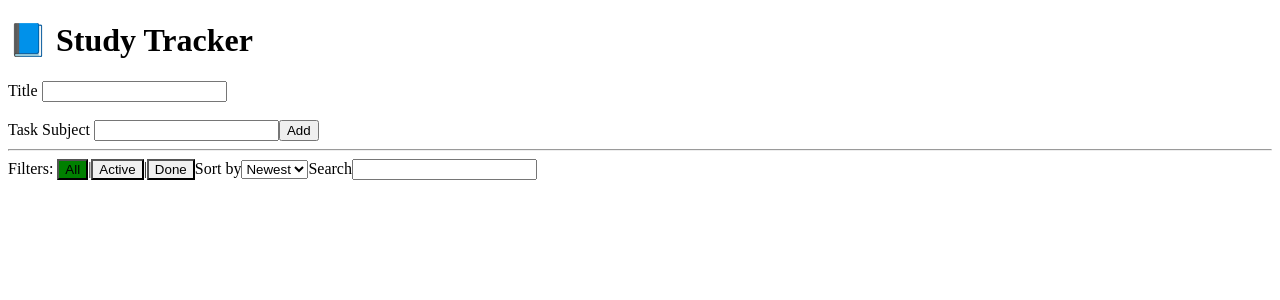
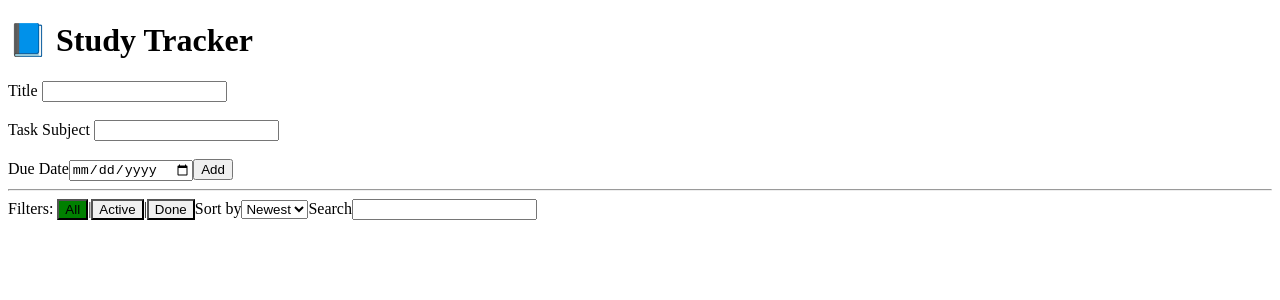
Before and after one commit to nevoaftabi/todo-app-2, a React (Vite) app: page / in a window 1280 px wide. Shown: the top 300 px of the page. Built offline with nearby package versions, Linux system fonts and the light colour scheme.

Commit message:
Implemented form validation & due date

```diff
--- a/package.json
+++ b/package.json
@@ -11,7 +11,8 @@
   },
   "dependencies": {
     "react": "^19.2.0",
-    "react-dom": "^19.2.0"
+    "react-dom": "^19.2.0",
+    "zod": "^4.3.6"
   },
   "devDependencies": {
     "@eslint/js": "^9.39.1",
--- a/src/App.tsx
+++ b/src/App.tsx
@@ -13,6 +13,7 @@ function App() {
   const [filter, setFilter] = useState<Filter>("all");
   const [dateSort, setDateSort] = useState<DateSort>("newest");
   const [search, setSearch] = useState("");
+  const [taskDueDate, setTaskDueDate] = useState('');
   const [tasks, setTasks] = useState<Task[]>(() => {
     let parsed;
     let valid = false;
@@ -53,11 +54,13 @@ function App() {
         isEditMode: false,
         tempTitle: "",
         createdAt: Date.now(),
+        dueDate: taskDueDate
       },
     ]);
 
     setTaskTitle("");
     setTaskSubject("");
+    setTaskDueDate("");
   };
 
   useEffect(() => {
@@ -143,7 +146,8 @@ function App() {
       visibleTasks = [...visibleTasks].filter(
         (task) =>
           task.title.toLowerCase().includes(searchTrimmed) ||
-          task.subject.toLowerCase().includes(searchTrimmed),
+          task.subject.toLowerCase().includes(searchTrimmed) ||
+          task.dueDate.includes(searchTrimmed),
       );
     }
 
@@ -177,6 +181,8 @@ function App() {
         subject={taskSubject}
         onChangeSubject={(e) => setTaskSubject(e.target.value)}
         onChangeTitle={(e) => setTaskTitle(e.target.value)}
+        onChangeDate={(e) => setTaskDueDate(e.target.value)}
+        dueDate={taskDueDate}
       />
       <hr />
 
--- a/src/components/Task.tsx
+++ b/src/components/Task.tsx
@@ -6,4 +6,5 @@ export type Task = {
   isEditMode: boolean;
   tempTitle: string;
   createdAt: number;
+  dueDate: string;
 };
--- a/src/components/TaskForm.tsx
+++ b/src/components/TaskForm.tsx
@@ -1,33 +1,73 @@
-import type { ChangeEvent } from "react";
+import { useState, type ChangeEvent } from "react";
+import { z } from "zod";
 
 export type TaskFormProps = {
   title: string;
   subject: string;
+  dueDate: string;
   onChangeTitle: (e: ChangeEvent<HTMLInputElement>) => void;
   onChangeSubject: (e: ChangeEvent<HTMLInputElement>) => void;
+  onChangeDate: (e: ChangeEvent<HTMLInputElement>) => void;
   onAdd: () => void;
 };
+
+const formSchema = z.object({
+  title: z.string().trim().min(1, "Title is too short").max(20, "Title is too long"),
+  subject: z.string().trim().min(1, "Subject is too short").max(20, "Subject is too long"),
+});
+
+type FormErrors = Partial<Record<"title" | "subject", string>>;
 
 const TaskForm = ({
   title,
   subject,
+  dueDate,
   onChangeTitle,
   onChangeSubject,
+  onChangeDate,
   onAdd,
 }: TaskFormProps) => {
+  const [errors, setErrors] = useState<{ title?: string; subject?: string }>(
+    {},
+  );
   return (
     <>
       <form
         onSubmit={(e) => {
           e.preventDefault();
+          const result = formSchema.safeParse({ title, subject });
+          if (!result.success) {
+            const nextErrors: FormErrors = {};
+
+            for (const issue of result.error.issues) {
+              const field = issue.path[0];
+
+              if (
+                (field === "title" || field === "subject") &&
+                !nextErrors[field]
+              ) {
+                nextErrors[field] = issue.message;
+              }
+              setErrors(nextErrors);
+              return;
+            }
+
+            setErrors(nextErrors);
+            return;
+          }
+          setErrors({});
           onAdd();
         }}
       >
+        <div>{errors.title}</div>
+        <div>{errors.subject}</div>
         <label htmlFor="task-title">Title </label>
         <input
           type="text"
           id="task-title"
           value={title}
+          minLength={1}
+          maxLength={30}
           onChange={onChangeTitle}
         />
         <br /> <br />
@@ -35,8 +75,18 @@ const TaskForm = ({
         <input
           type="text"
           id="task-subject"
+          minLength={1}
+          maxLength={30}
           value={subject}
           onChange={onChangeSubject}
+        />
+        <br />
+        <br />
+        <label htmlFor="">Due Date</label>
+        <input
+          type="date"
+          value={dueDate}
+          onChange={onChangeDate}
         />
         <button type="submit">Add</button>
       </form>
--- a/src/components/TaskList.tsx
+++ b/src/components/TaskList.tsx
@@ -49,6 +49,7 @@ const TaskList = ({
               {task.title} | {task.subject}
             </span>
           )}
+          <label htmlFor=""> Due date: {task.dueDate}</label>
           <button onClick={() => onEditOrConfirmTitle(task)}>{task.isEditMode ? "✅" : "✏️"}</button>
           <button onClick={() => onDeleteOrCancelEdit(task)}>
             {task.isEditMode ? "Cancel" : "🗑️"}{" "}
```
Also changed, not shown: 1 other file (tests, documents, lock files or other folders).
